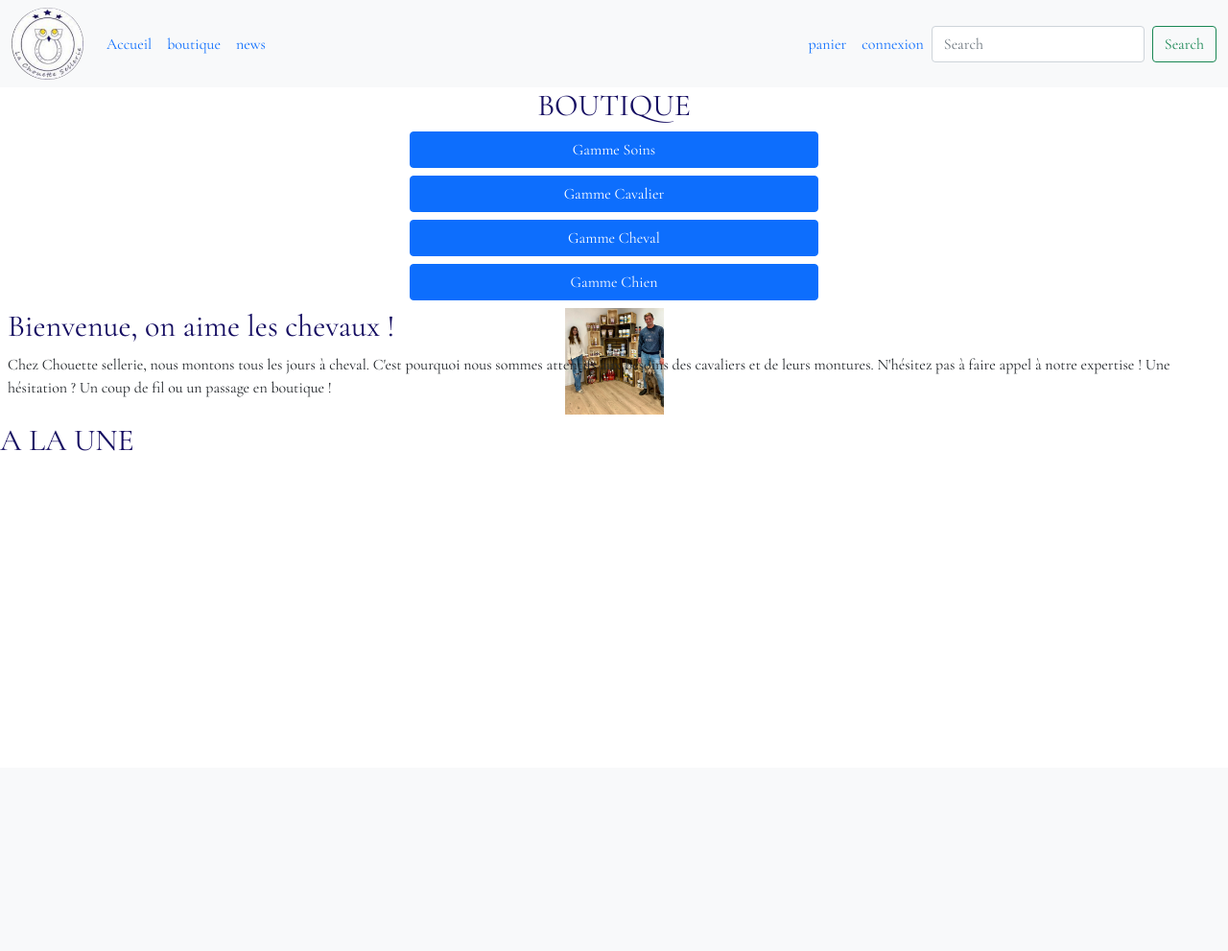
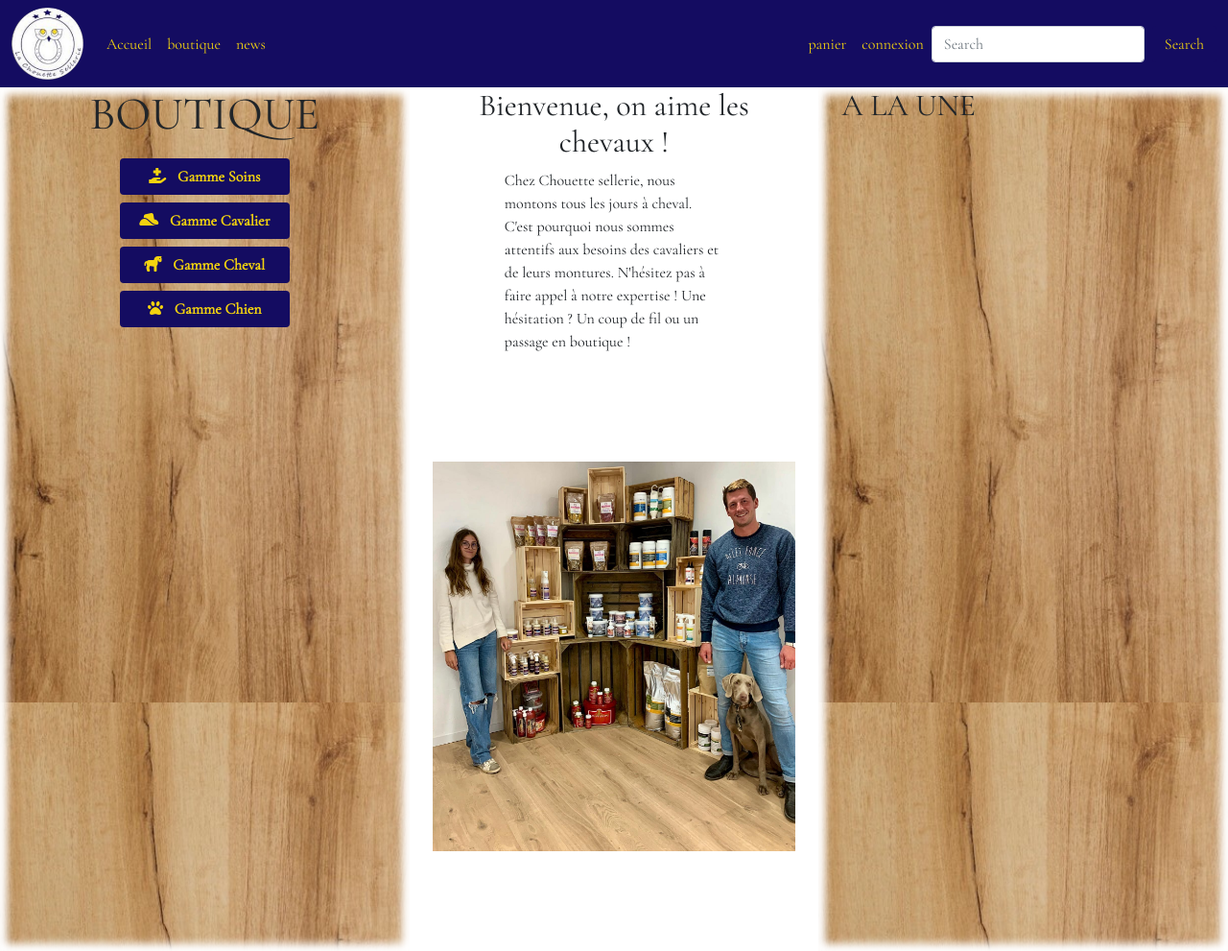
Before and after one commit to Hypnololz/chouettesellerie, a PHP site: template templates/main/index.html.twig in a window 1280 px wide. Shown: the whole page at 96% size. Before the commit the page ends 470 px from the top, so only its background shows below. Run offline with PHP 8.4, Linux system fonts and the light colour scheme; the template is opened without the code that fills it, so the values that code supplies are empty; some libraries are stand-ins or nearby versions.

Commit message:
visuel main page

```diff
--- a/public/css/style.css
+++ b/public/css/style.css
@@ -16,23 +16,44 @@ section {
     display: flex;
 }
 
-h2{
-    color: var(--main-blue-color);
+.bg-bleumarine{
+    background-color: var(--main-blue-color);
 
 }
+.text-gold{
+    color: var(--main-gold-color);
+}
+
 i .fas {
     color: var(--main-gold-color);
 }
 
 
-/*section 2 */
-.section2{
+
+.boutique{
+    font-size: 3rem;
 
 }
-#teampic{
-    background-image: url("../img/produit/chouetteSellerieTeam.jpg");
-    background-position: center center;
-    background-size: contain;
-    background-repeat: no-repeat
+
+
+@media (min-width: 1020px){
+    #teampic{
+        background-image: url("../img/produit/chouetteSellerieTeam.jpg");
+        background-size: contain;
+        background-repeat: no-repeat;
+        background-position: center;
+        height: 600px;
+
+    }
+    #bois{
+        background-image: url("../img/photobois.jpg");
+        background-size: contain;
+        height: 900px;
+        box-shadow: 0 0 8px 8px white inset;
+
+    }
+    .overlay{
+        background-color: rgb(0,0,0,0.50);
+    }
 
 }
--- a/templates/base.html.twig
+++ b/templates/base.html.twig
@@ -6,6 +6,7 @@
     <meta name="viewport"
           content="width=device-width, user-scalable=no, initial-scale=1.0, maximum-scale=1.0, minimum-scale=1.0">
     <meta http-equiv="X-UA-Compatible" content="ie=edge">
+    <link rel="stylesheet" href="https://cdnjs.cloudflare.com/ajax/libs/font-awesome/6.0.0-beta2/css/all.min.css" integrity="sha512-YWzhKL2whUzgiheMoBFwW8CKV4qpHQAEuvilg9FAn5VJUDwKZZxkJNuGM4XkWuk94WCrrwslk8yWNGmY1EduTA==" crossorigin="anonymous" referrerpolicy="no-referrer" />
     <link rel="stylesheet" href="{{ asset('css/bootstrap.min.css') }}">
     <link rel="stylesheet" href="{{ asset('css/style.css') }}">
     {% block stylesheets %}
@@ -16,7 +17,7 @@
 </head>
 <body>
 
-<nav class="navbar navbar-expand-lg text-success bg-light">
+<nav class="navbar navbar-expand-lg bg-bleumarine">
     <div class="container-fluid">
         <a class="navbar-brand  p-0" href="{{ path('main') }}"><img class="m-0 p-0" src="{{ asset('img/LOGO CS.png') }}" alt="" width="75px"></a>
         <button class="navbar-toggler" type="button" data-bs-toggle="collapse" data-bs-target="#navbarSupportedContent"
@@ -26,60 +27,60 @@
         <div class="collapse navbar-collapse" id="navbarSupportedContent">
             <ul class="navbar-nav me-auto mb-2 mb-lg-0">
                 <li class="nav-item">
-                    <a class="nav-link {{ route == 'main' ? ' active' }}" aria-current="page" href="{{ path('main') }}">Accueil</a>
+                    <a class="nav-link text-gold {{ route == 'main' ? ' active' }}" aria-current="page" href="{{ path('main') }}">Accueil</a>
                 </li>
                 <li class="nav-item">
-                    <a class="nav-link {{ route == 'shop_product' ? ' active' }}" href={{ path('shop_product') }}>boutique</a>
+                    <a class="nav-link text-gold {{ route == 'shop_product' ? ' active' }}" href={{ path('shop_product') }}>boutique</a>
                 </li>
                 <li class="nav-item">
-                    <a class="nav-link {{ route == 'news' ? ' active' }}" href={{ path('news') }}>news</a>
+                    <a class="nav-link text-gold {{ route == 'news' ? ' active' }}" href={{ path('news') }}>news</a>
                 </li>
                 {% if is_granted('ROLE_ADMIN') %}
 
                 <li class="nav-item dropdown">
-                    <a class="nav-link dropdown-toggle" href="#" id="navbarDropdown" role="button"
+                    <a class="nav-link dropdown-toggle text-gold" href="#" id="navbarDropdown" role="button"
                        data-bs-toggle="dropdown" aria-expanded="false">
                         Administration
                     </a>
-                    <ul class="dropdown-menu" aria-labelledby="navbarDropdown">
-                        <li><a class="dropdown-item" href="{{ path('shop_product.add') }}">ajouter un produit</a></li>
+                    <ul class="dropdown-menu bg-bleumarine" aria-labelledby="navbarDropdown">
+                        <li><a class="dropdown-item text-gold bg-bleumarine" href="{{ path('shop_product.add') }}">ajouter un produit</a></li>
                         <li>
                             <hr class="dropdown-divider">
                         </li>
-                        <li><a class="dropdown-item" href="{{ path('shop_reservation') }}">reservation</a></li>
+                        <li><a class="dropdown-item text-gold bg-bleumarine" href="{{ path('shop_reservation') }}">reservation</a></li>
                         <li>
                             <hr class="dropdown-divider">
                         </li>
-                        <li><a class="dropdown-item" href="{{ path('create_News') }}">ajouter une news</a></li>
+                        <li><a class="dropdown-item text-gold bg-bleumarine" href="{{ path('create_News') }}">ajouter une news</a></li>
                     </ul>
                     {% endif %}
                 </li>
             </ul>
 
 
-            <ul class="navbar-nav ms-auto mb-2 mb-lg-0 ">
-                <li class="nav-item"><a class="nav-link" href="{{ path('shop_panier') }}">panier</a></li>
+            <ul class="navbar-nav ms-auto mb-2 mb-lg-0  bg-bleumarine">
+                <li class="nav-item"><a class="nav-link text-gold bg-bleumarine" href="{{ path('shop_panier') }}">panier</a></li>
                 {% if is_granted('ROLE_USER') %}
                 <li class="nav-item dropdown">
-                    <a class="nav-link dropdown-toggle" href="#" id="navbarDropdown" role="button"
+                    <a class="nav-link dropdown-toggle text-gold bg-bleumarine" href="#" id="navbarDropdown" role="button"
                        data-bs-toggle="dropdown" aria-expanded="false">
                         {{ app.user.name }}
                     </a>
-                    <ul class="dropdown-menu">
-                        <li class="dropdown-item"><a class="nav-link"
+                    <ul class="dropdown-menu bg-bleumarine" aria-labelledby="navbarDropdown">
+                        <li class="dropdown-item text-gold bg-bleumarine"><a class="nav-link text-gold bg-bleumarine"
                                                      href="{{ path('shop_reservation_client', {'id': app.user.id}) }}">mes
-                                reservation</a></li>
-                        <li class="dropdown-item"><a class="nav-link"
+                                reservations</a></li>
+                        <li class="dropdown-item"><a class="nav-link text-gold bg-bleumarine"
                                                      href="{{ path('app_logout') }}">deconnexion</a></li>
                     </ul>
                 </li>
                         {% else %}
-                            <li class="nav-item"><a class="nav-link" href="{{ path('app_login') }}">connexion</a></li>
+                            <li class="nav-item"><a class="nav-link text-gold bg-bleumarine" href="{{ path('app_login') }}">connexion</a></li>
                         {% endif %}
             </ul>
             <form class="d-flex">
                 <input class="form-control me-2" type="search" placeholder="Search" aria-label="Search">
-                <button class="btn btn-outline-success" type="submit">Search</button>
+                <button class="btn bg-bleumarine text-gold" type="submit">Search</button>
             </form>
         </div>
     </div>
--- a/templates/main/index.html.twig
+++ b/templates/main/index.html.twig
@@ -3,33 +3,85 @@
 {% block title %}main page{% endblock %}
 
 {% block body %}
-    <main class = "container-lg-fluid justify-content-center">
-        <section class ="section1 flex-lg-column" >
+    <main>
+        <div class="container-fluid">
+            <div class="row">
+                <div class="col-lg-4 order-lg-2">
+                    <div class="container">
+                        <h2 class="text-center">Bienvenue, on aime les chevaux !</h2>
+                        <div class="row">
+                            <div class="col-12 col-lg-8 offset-lg-2">
+                                <p>Chez Chouette sellerie, nous montons tous les jours à cheval. C'est pourquoi nous
+                                    sommes
+                                    attentifs aux besoins des cavaliers et de leurs montures. N'hésitez pas à faire
+                                    appel à
+                                    notre
+                                    expertise ! Une hésitation ? Un coup de fil ou un passage en boutique !</p>
 
-                <h2 class = text-lg-center  >BOUTIQUE</h2>
-                <div class="d-grid gap-2 col-4 mx-auto">
-                      <button class="btn btn-primary" type="button"><i class="fas fa-hand-holding-medical"></i>  Gamme Soins</button>
-                      <button class="btn btn-primary" type="button"><i class="fas fa-hat-cowboy-side"></i>  Gamme Cavalier</button>
-                      <button class="btn btn-primary" type="button"><i class="fas fa-horse"></i>  Gamme Cheval</button>
-                      <button class="btn btn-primary" type="button"><i class="fas fa-paw"></i>  Gamme Chien</button>
+                            </div>
+                        </div>
+                        <div class="row" id="teampic"></div>
+                    </div>
                 </div>
+                <div class="col-lg-4 order-lg-1 p-lg-0">
+                    <div id="bois">
 
-        </section>
-        <section class = "section2 section1 flex-lg-column">
-            <div class = "d-flex p-2 " >
+                            <div class="container">
+                                <h2 class="text-center boutique">BOUTIQUE</h2>
+                                <div class="row">
+                                    <div class="col-12  pt-2 col-lg-6 offset-lg-3">
+                                        <button class="btn bg-bleumarine text-gold fw-bold w-100" type="button"><i
+                                                    class=" me-2 fas fa-hand-holding-medical"></i>
+                                            Gamme
+                                            Soins
+                                        </button>
+                                    </div>
+                                    <div class="col-12  pt-2 col-lg-6 offset-lg-3">
+                                        <button class="btn bg-bleumarine text-gold fw-bold w-100" type="button"><i
+                                                    class=" me-2 fas fa-hat-cowboy-side"></i> Gamme
+                                            Cavalier
+                                        </button>
+                                    </div>
+                                    <div class="col-12 pt-2 col-lg-6 offset-lg-3">
+                                        <button class="btn bg-bleumarine text-gold fw-bold w-100" type="button"><i
+                                                    class=" me-2 fas fa-horse"></i> Gamme Cheval
+                                        </button>
+                                    </div>
+                                    <div class="col-12 pt-2 col-lg-6 offset-lg-3">
+                                        <button class="btn bg-bleumarine text-gold fw-bold w-100" type="button"><i
+                                                    class=" me-2 fas fa-paw"></i> Gamme Chien
+                                        </button>
+                                    </div>
 
-                <div id="teampic" class = "row-col-4 align-self-center" >
-                <h2>Bienvenue, on aime les chevaux !</h2>
-                <p>Chez Chouette sellerie,  nous montons tous les jours à cheval. C'est pourquoi nous sommes attentifs aux besoins des cavaliers et de leurs montures. N'hésitez pas à faire appel à notre expertise ! Une hésitation ? Un coup de fil ou un passage en boutique !</p>
+                                </div>
+
+                            </div>
+                        </div>
                 </div>
+                <div class="col-lg-4 order-lg-3 m-lg-0 p-lg-0">
+                    <div id="bois">
+                        <div class="container">
+                            <h2>A LA UNE</h2>
+                            <div class="row">
 
+                                {% for new in news %}
+                                    <div class="card mx-auto bg-bleumarine" style="width: 18rem;">
+                                        <img src="{{ asset('img/LOGO CS.png') }}" class="card-img-top" alt="...">
+                                        <div class="card-body">
+                                            <h5 class="card-title text-gold">{{ new.title|raw|purify }}</h5>
+                                            <p class="card-text">
+                                            <p class="card-text text-gold">{{ new.content|raw|purify }}</p>
+                                            <a href="#" class="btn bg-bleumarine text-gold fw-bold">voir la news</a>
+                                        </div>
+                                    </div>
+                                {% endfor %}
+                            </div>
+                        </div>
+                    </div>
+                </div>
             </div>
-        </section>
-    <section class="section3 flex-lg-column ">
-            <div class = "row-col-4">
-                <h2>A LA UNE</h2>
-            </div>
-    </section>
+        </div>
     </main>
 
+
 {% endblock %}
```
Also changed, not shown: src/Controller/MainController.php (+7 -1 lines), public/img/photobois.jpg (added).
